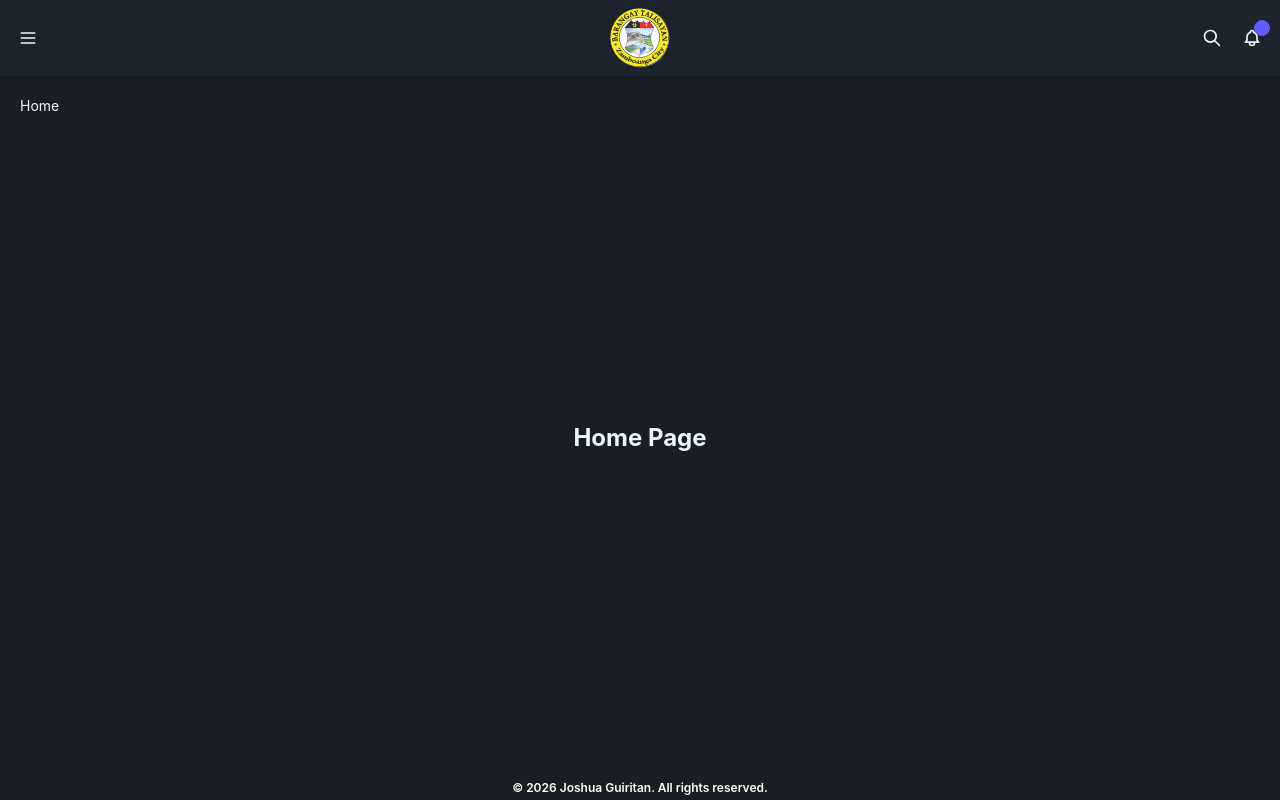
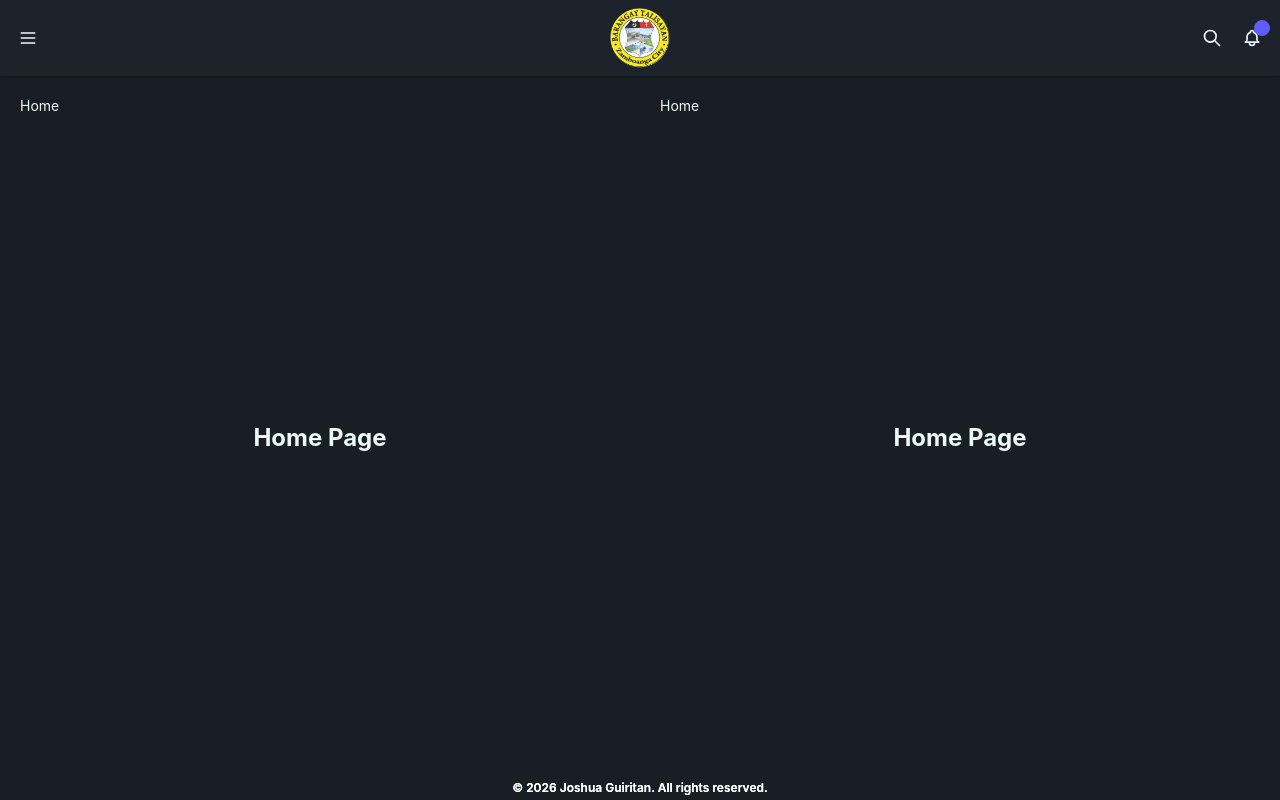
Before and after one commit to JoshuaGuiritan/barangay-system, a React (Vite) app: page / in a window 1280 px wide. Built offline with nearby package versions, Linux system fonts and the light colour scheme.

Commit message:
Vim Merging Test

```diff
--- a/src/layout/DashboardLayout.tsx
+++ b/src/layout/DashboardLayout.tsx
@@ -16,6 +16,16 @@ function DashboardLayout() {
         </div>
         {/* Copyright Notice */}
         <CopyrightNotice />
+        {/* Navigation Main */}
+        <NavBar />
+        <div className="h-full w-full flex flex-col bg-base-200">
+          <div className="navbar bg-base-100 h-19 shrink-0" />
+          <div className="relative flex-1 flex items-center justify-center">
+            <Outlet />
+          </div>
+        </div>
+        {/* Copyright Notice */}
+        <CopyrightNotice />
       </div>
     </>
   );
```
